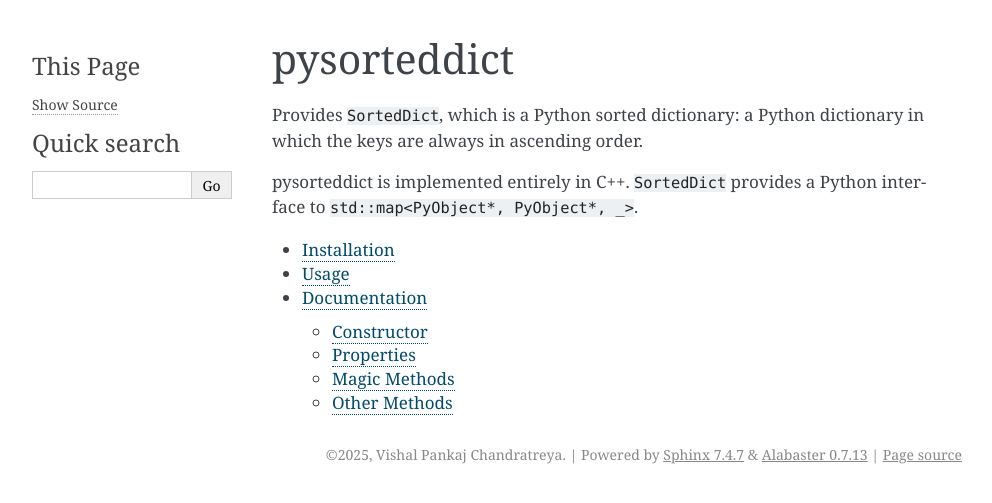
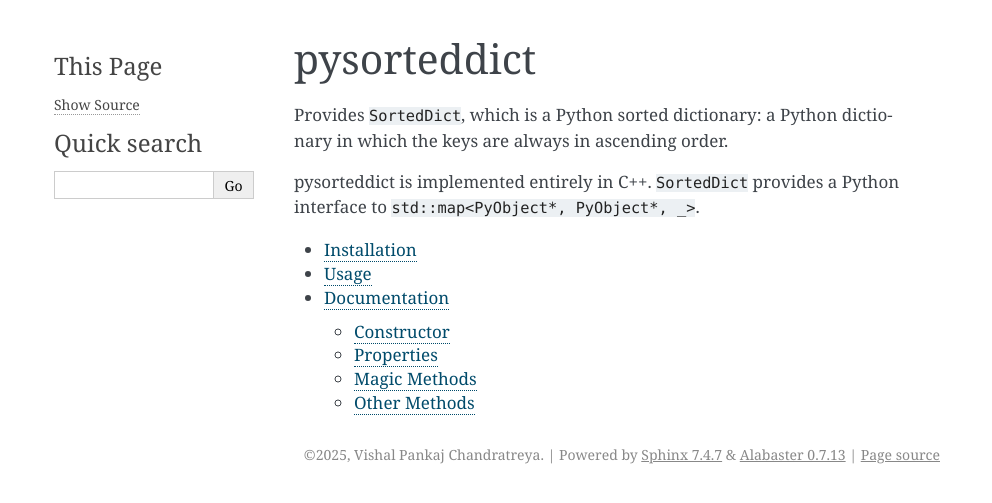
Before and after one commit to tfpf/pysorteddict, a Sphinx documentation site: the page built from docs/index.rst, in a window 1280 px wide. Shown: the top 503 px of the page, without its empty margins (148-1140 px from the left). Built offline with Sphinx 7.4.7, drawn with Linux system fonts in a browser that asks for light colours.

Commit message:
Customise documentation

```diff
--- a/docs/conf.py
+++ b/docs/conf.py
@@ -10,3 +10,5 @@
 exclude_patterns = ["_build"]
 
 html_theme = "alabaster"
+html_theme_options = {"fixed_sidebar": True, "page_width": "70%"}
+html_use_index = False
```
